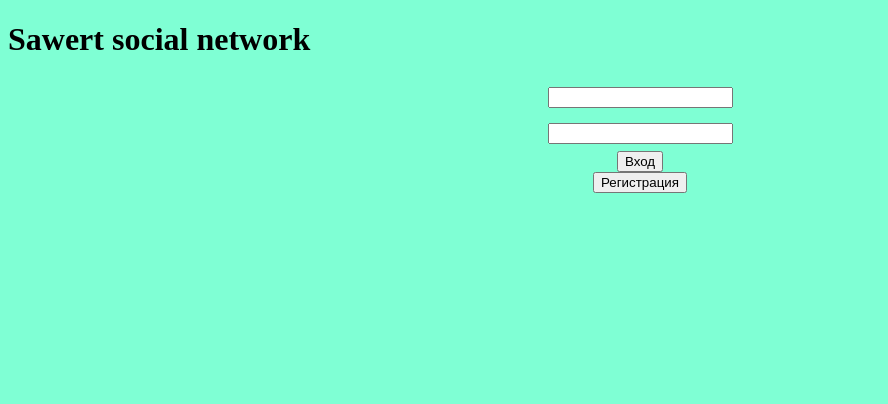
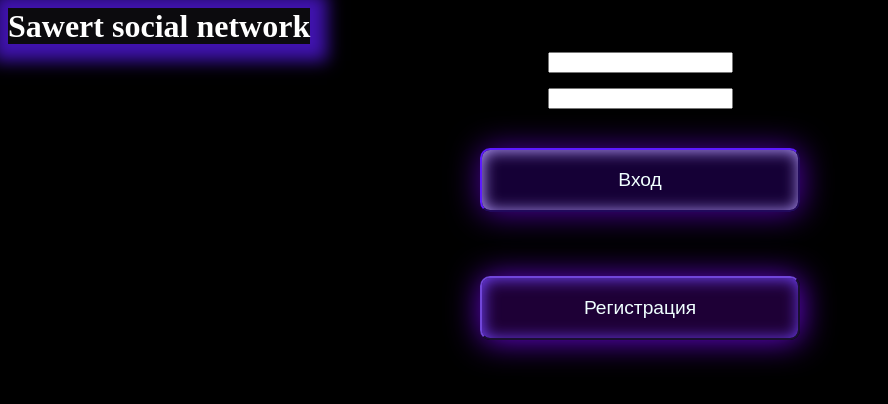
Before and after one commit to sawertsand22/SocialNetwork, a plain HTML site: page index.html in a window 1280 px wide. Shown: the whole page, without its empty margins (0-888 px from the left). Drawn offline with Linux system fonts and the light colour scheme.

Commit message:
Добавил 2 кнопки и первичный дизайн для них

```diff
--- a/index.html
+++ b/index.html
@@ -18,8 +18,8 @@
                 <input class="" type="email" />
             </div>
 
-        <button>Вход</button>
-        <button>Регистрация</button>
+        <button class="LogInButton">Вход</button>
+        <button class="SignUpButton">Регистрация</button>
         </div>
 
 </body>
--- a/style/style.css
+++ b/style/style.css
@@ -1,3 +1,10 @@
+h1{
+    display:inline;
+    color: white;
+    background-color: #938aac15;
+    box-shadow: 1px 1px 1rem 1rem  #4013AF;
+}
+
 .formToLogin
 {
     display: flex;
@@ -16,12 +23,45 @@
 }
 body
 {
-    background-color: aquamarine;
+    background-color: rgb(0, 0, 0);
 }
-.SingUpButton
+.SignUpButton
+{
+    color: azure;
+    font-size: larger;
+    margin: 2rem;
+    border: 10rem,10rem,5rem,5rem;
+    background-color: rgba(140, 0, 255, 0.212);
+    border-radius: 10px;
+    border-color: #452B85 ;
+    width: 20rem;
+    height: 4rem;
+    box-shadow: 1px  1px 2rem  #6805d8, inset 1px  1px 1rem  #7342f8;
+    transition: background-color   1s ease-in 100ms;
+}
+.SignUpButton:hover
 {
 
+    background-color: rgba(98, 0, 255, 0.5);
 }
+
 .LogInButton{
+    color: azure;
+    font-size: larger;
+    margin: 2rem;
+    border: 10rem,10rem,5rem,5rem;
+    background-color:rgba(98, 0, 255, 0.212);
+    border-radius: 10px;
+    border-color: #4013AF ;
+    width: 20rem;
+    height: 4rem;
+    box-shadow: 1px  1px 2rem  #4f00a8, inset 1px  1px 1rem  #b59bff;
+    transition: background-color   1s ease-in 100ms, box-shadow 1s ease-out 100ms;
 
 }
+.LogInButton:hover
+{
+    background-color: rgba(98, 0, 255, 0.5);
+    box-shadow: inset 1px  1px 1rem  #b59bff,  1px  1px 2rem  #4f00a8;
+
+}
```
